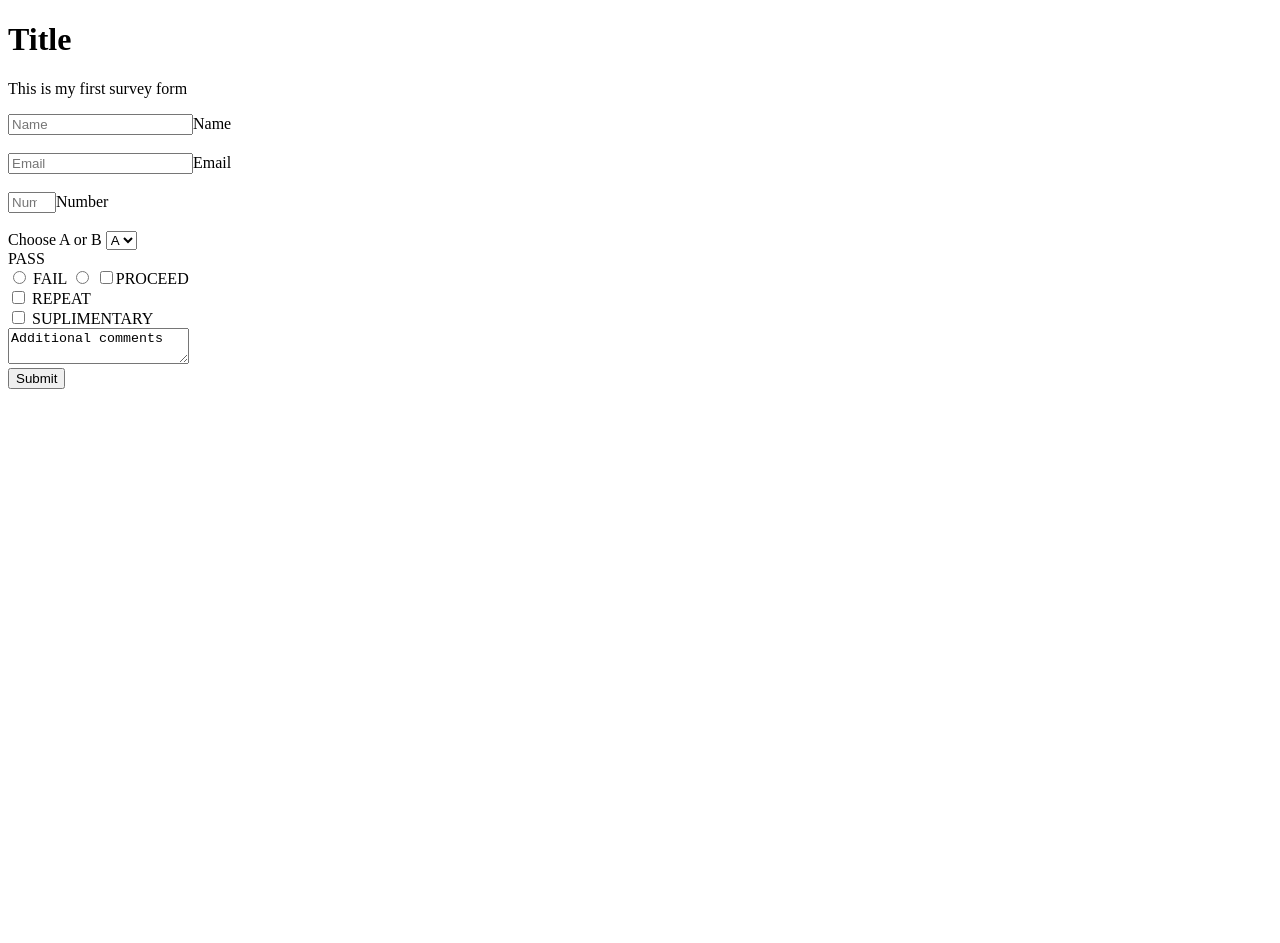
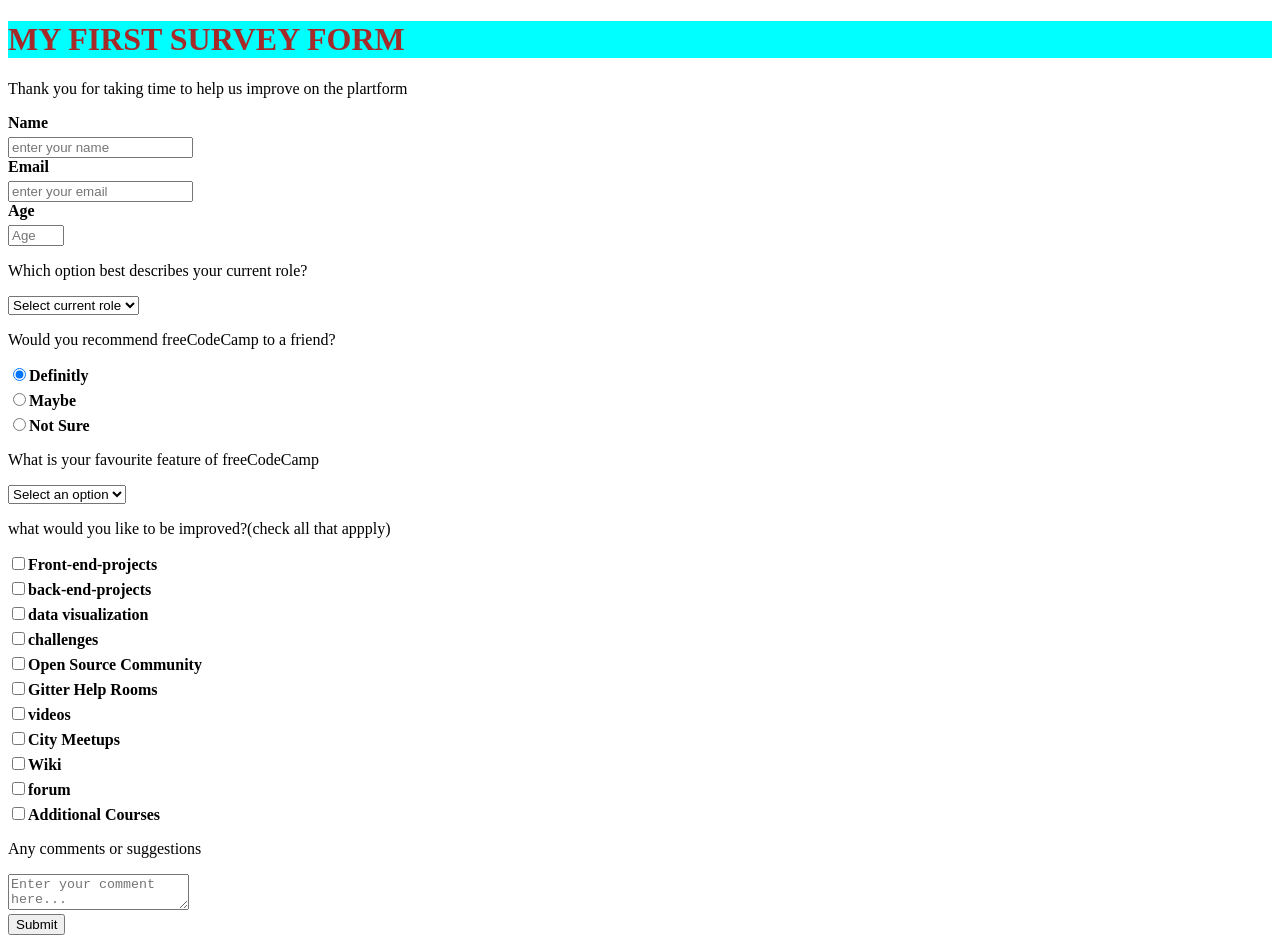
Before and after one commit to kiama-maxwel/Build-a-survey-form, a plain HTML site: page index.html in a window 1280 px wide. Before the commit the page ends 800 px from the top, so only its background shows below. Drawn offline with Linux system fonts and the light colour scheme.

Commit message:
first commit

```diff
--- a/index.html
+++ b/index.html
@@ -3,43 +3,128 @@
 <head>
     <meta charset="UTF-8">
     <meta name="viewport" content="width=device-width, initial-scale=1.0">
-    <h1 id="Title">Title</h1>
-    <p id="description"> This is my first survey form</p>
-    <form id="survey-form">
-       <label><input id="name" type="text" placeholder="Name">Name</label><br><br>
-       <label><input id="email" type="text" placeholder="Email">Email</label><br><br>
-       <label><input id="number" type="number" max="5" min="2" placeholder="Number">Number</label><br><br>
-       <label for="grades"> Choose A or B</label>
-       <select id="grades" name="grades">
-             <option value="A">A</option>
-             <option value="B">B</option><br>
-       </select><br>
+    <link rel="stylesheet" href="style.css">
+</head>
+<body>
+      <div class="container"></div>
+        <header class="header"></header>
+        <h1 id="title" class="text-center" >MY FIRST SURVEY FORM</h1>
+        <p id="description" class="description text-center">Thank you for taking time to help us improve on the plartform</p>
+      </header>
+<form id="survey-form">
+      <div class="form-group">
+        <label id="name-label" for="name">Name</label>
+        <input text="text" name="name" id="name" class="form-control" placeholder="enter your name" required>
+      </div>
 
-             <label>PASS</label><br>
-             <input type="radio" name="A">
+      <div class="form-group">
+            <label id="email-label" for="email">Email</label>
+                  <input type="email" name="email" id="email"  class="form-control" placeholder="enter your email" required>
+      </div>
 
-            <label>FAIL</label>
-            <input type="radio" name="B">
 
-            <input type="checkbox" value="PROCEED">PROCEED <br>
-            <input type="checkbox" value="REPEAT"> REPEAT <br>
+      <div class="form-group">
+            <label id="number-label" for="number">Age<span class="clue"></span></label>
+            <input type="number" name="age" id="number" min="10" max="99" class="form-control" placeholder="Age">
+      </div>
 
-            <input type="checkbox" value="SUPLIMENTARY"> SUPLIMENTARY <br>
-            <textarea>Additional comments</textarea> <br>
-            <button type="submit">Submit</button>
+      <div class="form-group">
+            <p>Which option best describes your current role?</p>
+            <select id="dropdown" name="role" class="form-control" required>
+                  <option disabled selected value >Select current role</option>
+                  <option value="student">Student</option>
+                  <option value="Job">Full Time Learner</option>
+                  <option value="learner">Full Time Learner</option>
+                  <option value="preferno">Prefer not to say</option>
+                  <option value="other">Other</option>
+            </select>
+      </div>
+
+      <div class="form-group">
+            <p>Would you recommend freeCodeCamp to a friend?</p>
+            <label>
+                  <input name="user-recommend" value="definitly" type="radio" class="input-radio" checked/>Definitly</label>
+            </label>
+            <label>
+                  <input name="user-recommend" type="radio" value="maybe" class="input-radio" />Maybe</label>
+            </label>
+            <label>
+                  <input name="user-recommend" value="not-sure" type="radio" class="input-radio" />Not Sure
+            </label>
+      </div>
+
+
+      <div class="form-group">
+            <p>What is your favourite feature of freeCodeCamp</p>
+            <select id="most-like" name="mostlike" class="form-control" required>
+                  <option disabled selected value>Select an option</option>
+                  <option value="challenges">challenges</option>
+                  <option value="projects">projects</option>
+                  <option value="community">commumity</option>
+                  <option value="open source">open source</option>
+            </select>
+      </div>
+
+
+      <div class="form-group">
+            <p>what would you like to be improved?<span class="clue">(check all that appply)</span></p>
 
 
 
+                  <label>
+                     <input name="prefer" value="front-end-projects" type="checkbox" class="input-checkbox"/>Front-end-projects
+                  </label>
 
+                  <label>
+                        <input type="checkbox" name="prefer" value="back-end-projects" class="input-checkbox"/>back-end-projects
+                         </label>
 
+                  <label>
+                        <input type="checkbox" name="prefer" value="data-visualization" class="input-checkbox"/>data visualization
+                        </label>
+
+                   <label>
+                              <input type="checkbox" name=" challenges" value="challenges" class="input-checkbox"/>challenges
+                        </label>
+
+                  <label>
+                        <input type="checkbox" name="prefer" value="open-source-community" class="input-checkbox"/>Open Source Community
+                         </label>
+
+                        <label>
+                               <input type="checkbox" name="prefer" value="gitter-hekp-rooms" class="input-checkbox"/>Gitter Help Rooms
+                        </label>
+
+                        <label>
+                              <input type="checkbox" name="prefer"  class="input-checkbox" value="videos"/>videos
+                        </label>
+
+                        <label>
+                              <input type="checkbox" name="prefer" value="city-meetups" class="input-checkbox"/>City Meetups
+                         </label>
+
+                        <label>
+                               <input type="checkbox" name="prefer" value="wiki" class="input-checkbox"/>Wiki
+                         </label>
+
+                         <label>
+                              <input type="checkbox" name="prefer" class="input-checkbox" value="forum"/>forum
+                        </label>
+
+                        <label>
+                              <input type="checkbox" name="prefer" value="Additional-courses" class="input-checkbox"/>Additional Courses
+                        </label>
+
+      </div>
+
+      <div class="form-group">
+            <p>Any comments or suggestions</p>
+            <textarea id="comments" class="comments" placeholder="Enter your comment here..."></textarea>
+      </div>
+
+      <div class="form-group">
+            <button type="submit" id="submit" class="submit-button">Submit</button>
+      </div>
     </form>
-
-
-</head>
-<body>
-
-
-
-
 </body>
 </html>
--- /dev/null
+++ b/style.css
@@ -0,0 +1,15 @@
+h1 {
+    color: brown;
+    background-color: aqua;
+
+}
+/* Style labels */
+label {
+    display: block;
+    margin-bottom: 5px;
+    font-weight: bold;
+  }
+
+  form {
+    border: 3cm;
+  }
```
